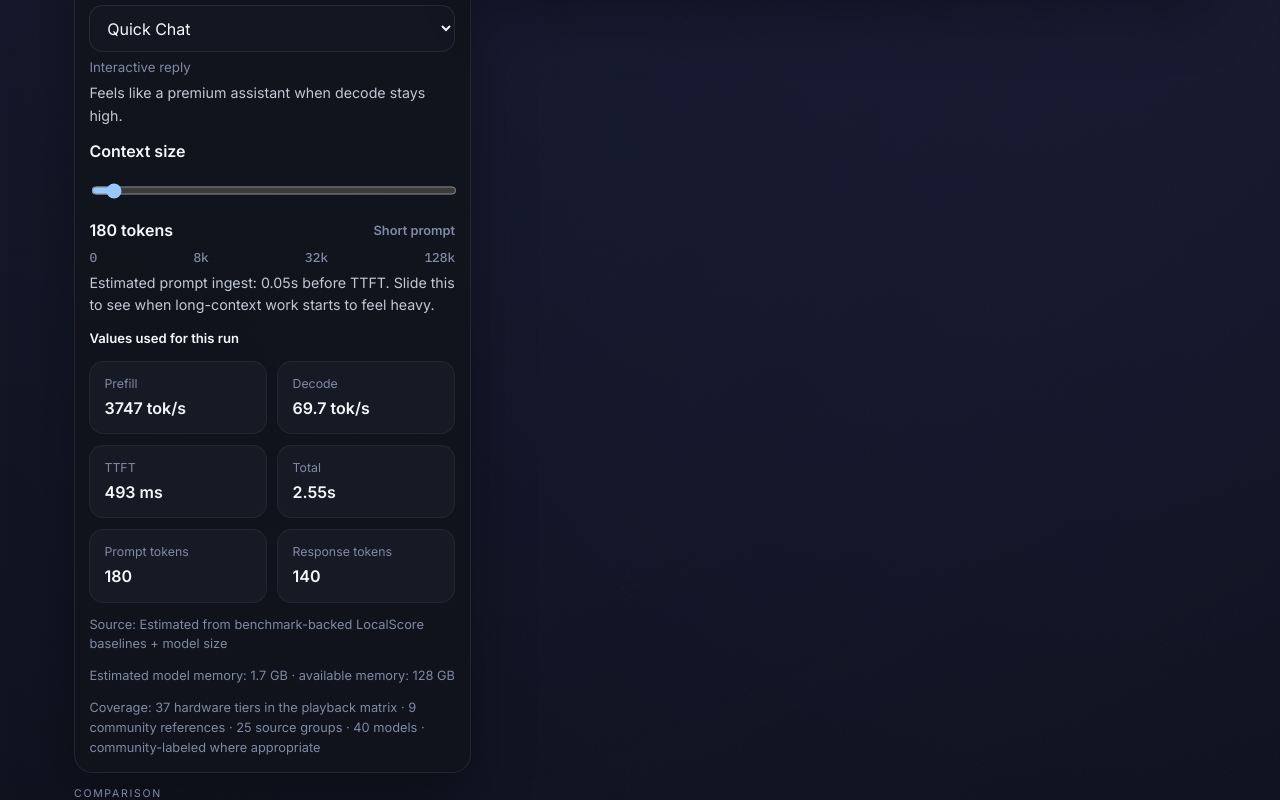
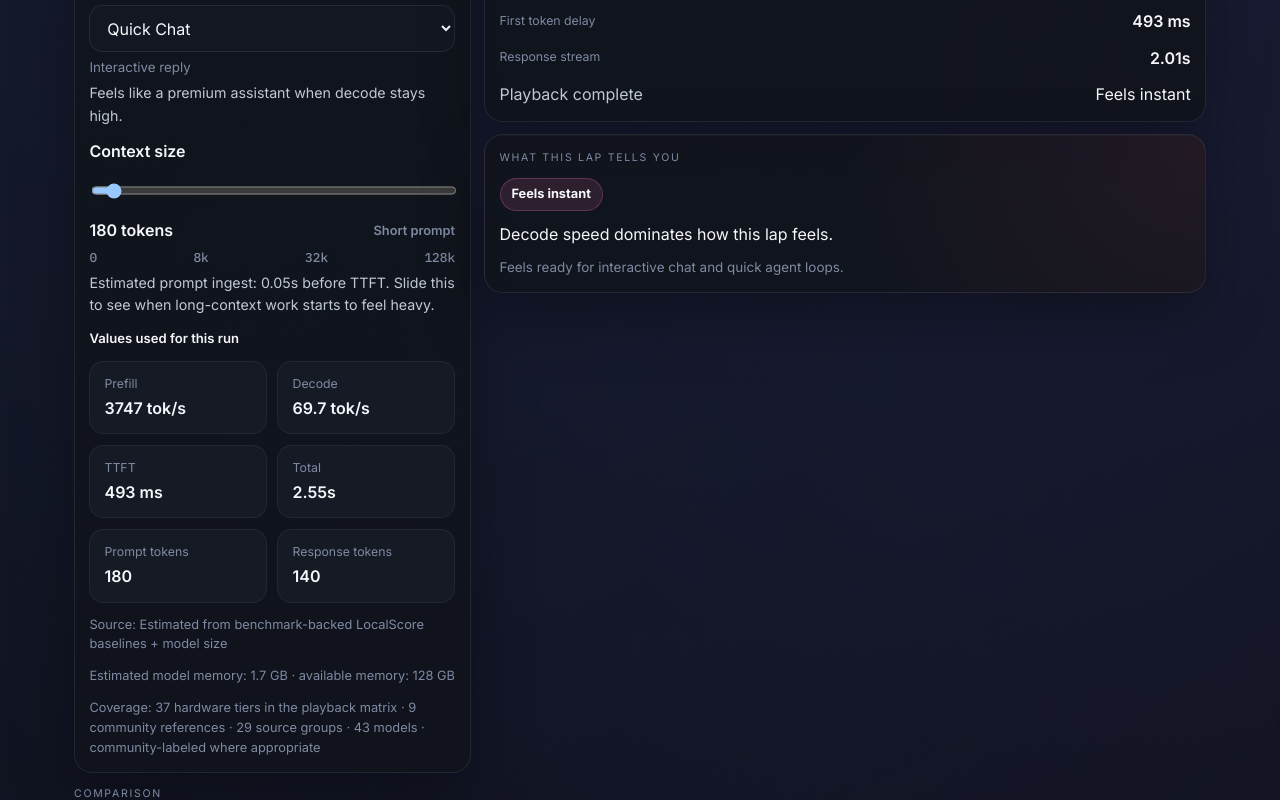
Before and after one commit to mcglothi/laptime, a React (Vite) app: page / in a window 1280 px wide. Shown: the part 900-1700 px from the top of the page. Built offline with nearby package versions, Linux system fonts and the light colour scheme.

Commit message:
Refine simulator playback layout and source-backed data

```diff
--- a/src/App.css
+++ b/src/App.css
@@ -169,6 +169,55 @@
 .playback-panel {
   display: grid;
   gap: 0.75rem;
+}
+
+.playback-insight-grid {
+  display: grid;
+  grid-template-columns: 1fr;
+  gap: 0.75rem;
+}
+
+.playback-insight-card {
+  border: 1px solid var(--border);
+  background:
+    radial-gradient(circle at top right, rgba(91, 140, 255, 0.08), transparent 46%),
+    var(--panel);
+  box-shadow: var(--panel-shadow);
+  border-radius: 1.15rem;
+  padding: 0.9rem;
+  display: grid;
+  gap: 0.75rem;
+}
+
+.playback-insight-card-story {
+  background:
+    radial-gradient(circle at top right, rgba(255, 95, 133, 0.08), transparent 50%),
+    var(--panel);
+}
+
+.playback-feel-pill {
+  display: inline-flex;
+  width: fit-content;
+  align-items: center;
+  border-radius: 999px;
+  padding: 0.34rem 0.68rem;
+  border: 1px solid rgba(255, 120, 170, 0.24);
+  background: rgba(255, 120, 170, 0.12);
+  color: var(--heading);
+  font-size: 0.8rem;
+  font-weight: 700;
+}
+
+.playback-insight-card p {
+  margin: 0;
+  color: var(--heading);
+  line-height: 1.45;
+}
+
+.playback-insight-card small {
+  color: var(--text-soft);
+  font-size: 0.84rem;
+  line-height: 1.45;
 }
 
 .control-panel,
@@ -1217,7 +1266,8 @@
 }
 
 .prompt-block.collapsed {
-  max-height: 11.5rem;
+  min-height: 19.8rem;
+  max-height: 17.4rem;
 }
 
 .prompt-block.expanded {
@@ -1474,6 +1524,15 @@
 
   .playback-panel {
     gap: 0.65rem;
+  }
+
+  .playback-insight-grid {
+    grid-template-columns: 1fr;
+    gap: 0.65rem;
+  }
+
+  .playback-insight-card {
+    padding: 0.82rem;
   }
 
   .app-shell {
@@ -1719,6 +1778,10 @@
     padding: 0.72rem 0.78rem;
   }
 
+  .playback-insight-card {
+    padding: 0.72rem 0.78rem;
+  }
+
   .timeline-row strong {
     font-size: 0.88rem;
   }
--- a/src/components/SimulatorSection.jsx
+++ b/src/components/SimulatorSection.jsx
@@ -6,6 +6,28 @@ function getFitLabel(status) {
   if (status === 'tight') return 'Tight fit'
   if (status === 'unknown') return 'Unknown fit'
   return 'Fits'
+}
+
+function getBottleneckLabel(metrics) {
+  if (metrics.prefillSeconds >= metrics.streamingSeconds * 1.35 && metrics.prefillSeconds >= metrics.ttftMs / 1000) {
+    return 'Long-context ingest is doing most of the waiting.'
+  }
+  if (metrics.ttftMs / 1000 >= metrics.prefillSeconds && metrics.ttftMs / 1000 >= metrics.streamingSeconds) {
+    return 'First-token latency is the biggest visible pause.'
+  }
+  if (metrics.streamingSeconds >= metrics.prefillSeconds * 1.15) {
+    return 'Decode speed dominates how this lap feels.'
+  }
+  return 'This setup feels fairly balanced across the whole lap.'
+}
+
+function getUseCaseLabel(metrics, fitAssessment) {
+  if (fitAssessment.status === 'unfit') return 'Good for sizing, not for a real local run.'
+  if (fitAssessment.status === 'tight') return 'Viable, but memory headroom may be the real limiter.'
+  if (metrics.totalSeconds < 5) return 'Feels ready for interactive chat and quick agent loops.'
+  if (metrics.totalSeconds < 10) return 'Comfortable for everyday coding, chat, and light retrieval.'
+  if (metrics.totalSeconds < 18) return 'Fine for research-style work where a little waiting is acceptable.'
+  return 'Better suited to batchy or long-context workflows than snappy back-and-forth chat.'
 }
 
 function SimulatorSection({
@@ -62,6 +84,8 @@ function SimulatorSection({
   const prefillShare = ((metrics.prefillSeconds * 1000) / totalTimelineMs) * 100
   const ttftShare = (metrics.ttftMs / totalTimelineMs) * 100
   const streamShare = ((metrics.streamingSeconds * 1000) / totalTimelineMs) * 100
+  const bottleneckLabel = getBottleneckLabel(metrics)
+  const useCaseLabel = getUseCaseLabel(metrics, fitAssessment)
 
   useEffect(() => {
     const mediaQuery = window.matchMedia('(max-width: 760px)')
@@ -480,6 +504,15 @@ function SimulatorSection({
           <span>{metrics.experience}</span>
         </div>
       </div>
+
+      <div className="playback-insight-grid">
+        <div className="playback-insight-card playback-insight-card-story">
+          <div className="block-label">What This Lap Tells You</div>
+          <div className="playback-feel-pill">{metrics.experience}</div>
+          <p>{bottleneckLabel}</p>
+          <small>{useCaseLabel}</small>
+        </div>
+      </div>
     </div>
   )
 
--- a/src/data/benchmarkData.js
+++ b/src/data/benchmarkData.js
@@ -560,6 +560,33 @@ export const modelOptions = [
     fit: 'Flagship large Qwen model for premium rigs.',
   },
   {
+    id: 'qwen3.5-0.8b-q8-0',
+    name: 'Qwen3.5 0.8B Q8_0',
+    family: 'Qwen',
+    paramsB: 0.8,
+    memoryGb: 0.84,
+    quant: 'Q8_0',
+    fit: 'Tiny Qwen3.5 tier for extremely fast local chat, tool routing, and helper-model workloads. inferencerlabs reports about 231 tok/s on an M3 Ultra 512 GB run.',
+  },
+  {
+    id: 'qwen3.5-2b-q8-0',
+    name: 'Qwen3.5 2B Q8_0',
+    family: 'Qwen',
+    paramsB: 2,
+    memoryGb: 3.1,
+    quant: 'Q8_0',
+    fit: 'Very small Qwen3.5 tier that still leaves room for generous context on modest hardware. inferencerlabs reports about 209.5 tok/s on an M3 Ultra 512 GB run.',
+  },
+  {
+    id: 'qwen3.5-4b-q4-k-m',
+    name: 'Qwen3.5 4B Q4_K_M',
+    family: 'Qwen',
+    paramsB: 4,
+    memoryGb: 3.97,
+    quant: 'Q4_K_M',
+    fit: 'Compact Qwen3.5 option that stays very responsive while offering a step up from 2B-class helpers. inferencerlabs reports about 184.5 tok/s on an M3 Ultra 512 GB run.',
+  },
+  {
     id: 'qwen3.5-9b-q4-k-m',
     name: 'Qwen3.5 9B Q4_K_M',
     family: 'Qwen',
@@ -902,6 +929,27 @@ export const benchmarkMatrix = {
   },
   'mac-studio-m3-ultra-512': {
     'llama-3.1-8b': { prefillTps: 1109, decodeTps: 62.7, ttftMs: 1060, source: 'Benchmark-backed via LocalScore' },
+    'qwen3.5-0.8b-q8-0': {
+      prefillTps: 5545,
+      decodeTps: 231.1,
+      ttftMs: 318,
+      coverage: 'source-backed',
+      source: 'Source-backed via inferencerlabs Qwen3.5-0.8B-MLX-9bit on M3 Ultra (decode benchmark; prefill and TTFT modeled from LocalScore baseline)',
+    },
+    'qwen3.5-2b-q8-0': {
+      prefillTps: 3970.33,
+      decodeTps: 209.5,
+      ttftMs: 391,
+      coverage: 'source-backed',
+      source: 'Source-backed via inferencerlabs Qwen3.5-2B-MLX-9bit on M3 Ultra (decode benchmark; prefill and TTFT modeled from LocalScore baseline)',
+    },
+    'qwen3.5-4b-q4-k-m': {
+      prefillTps: 2098.36,
+      decodeTps: 184.5,
+      ttftMs: 644,
+      coverage: 'source-backed',
+      source: 'Source-backed via inferencerlabs Qwen3.5-4B-MLX-4.5bit on M3 Ultra (decode benchmark; prefill and TTFT modeled from LocalScore baseline)',
+    },
     'qwen3.5-9b-q4-k-m': {
       prefillTps: 1018.83,
       decodeTps: 121.5,
@@ -950,6 +998,13 @@ export const benchmarkMatrix = {
       ttftMs: 1198,
       coverage: 'source-backed',
       source: 'Source-backed via inferencerlabs Qwen3.5-122B-A10B-MLX-9bit on M3 Ultra (decode benchmark proxy for the higher-footprint 122B tier; prefill and TTFT modeled from LocalScore baseline)',
+    },
+    'nemotron-3-super-120b': {
+      prefillTps: 633.71,
+      decodeTps: 49.6,
+      ttftMs: 2014,
+      coverage: 'source-backed',
+      source: 'Source-backed via inferencerlabs NVIDIA-Nemotron-3-Super-120B-A12B-MLX-4.5bit on M3 Ultra (decode benchmark; prefill and TTFT modeled from LocalScore baseline)',
     },
   },
   'mac-studio-m1-ultra-128': {
@@ -1157,6 +1212,24 @@ export const dataSources = [
     notes: 'Used for Q4_K_M and MXFP4_MOE footprint numbers for the 122B-A10B local variants.',
   },
   {
+    name: 'inferencerlabs Qwen3.5 0.8B MLX 9bit',
+    type: 'catalog',
+    url: 'https://huggingface.co/inferencerlabs/Qwen3.5-0.8B-MLX-9bit',
+    notes: 'Provides M3 Ultra 512 GB single-inference runtime and memory data for the smallest Apple-silicon Qwen3.5 local tier.',
+  },
+  {
+    name: 'inferencerlabs Qwen3.5 2B MLX 9bit',
+    type: 'catalog',
+    url: 'https://huggingface.co/inferencerlabs/Qwen3.5-2B-MLX-9bit',
+    notes: 'Provides M3 Ultra 512 GB single-inference runtime and memory data for a compact high-fidelity Apple-silicon Qwen3.5 2B run.',
+  },
+  {
+    name: 'inferencerlabs Qwen3.5 4B MLX 4.5bit',
+    type: 'catalog',
+    url: 'https://huggingface.co/inferencerlabs/Qwen3.5-4B-MLX-4.5bit',
+    notes: 'Provides M3 Ultra 512 GB single-inference runtime and memory data for a lower-footprint Apple-silicon Qwen3.5 4B run.',
+  },
+  {
     name: 'inferencerlabs Qwen3.5 9B MLX 4.5bit',
     type: 'catalog',
     url: 'https://huggingface.co/inferencerlabs/Qwen3.5-9B-MLX-4.5bit',
@@ -1197,6 +1270,12 @@ export const dataSources = [
     type: 'catalog',
     url: 'https://huggingface.co/inferencerlabs/Qwen3.5-122B-A10B-MLX-9bit',
     notes: 'Provides M3 Ultra 512 GB single-inference runtime and memory data for a high-footprint Apple-silicon Qwen3.5 122B-A10B run.',
+  },
+  {
+    name: 'inferencerlabs NVIDIA Nemotron 3 Super 120B-A12B MLX 4.5bit',
+    type: 'catalog',
+    url: 'https://huggingface.co/inferencerlabs/NVIDIA-Nemotron-3-Super-120B-A12B-MLX-4.5bit',
+    notes: 'Provides M3 Ultra 512 GB single-inference runtime and memory data for an Apple-silicon Nemotron 120B-A12B run.',
   },
   {
     name: 'Ajit Singh benchmark article',
```
